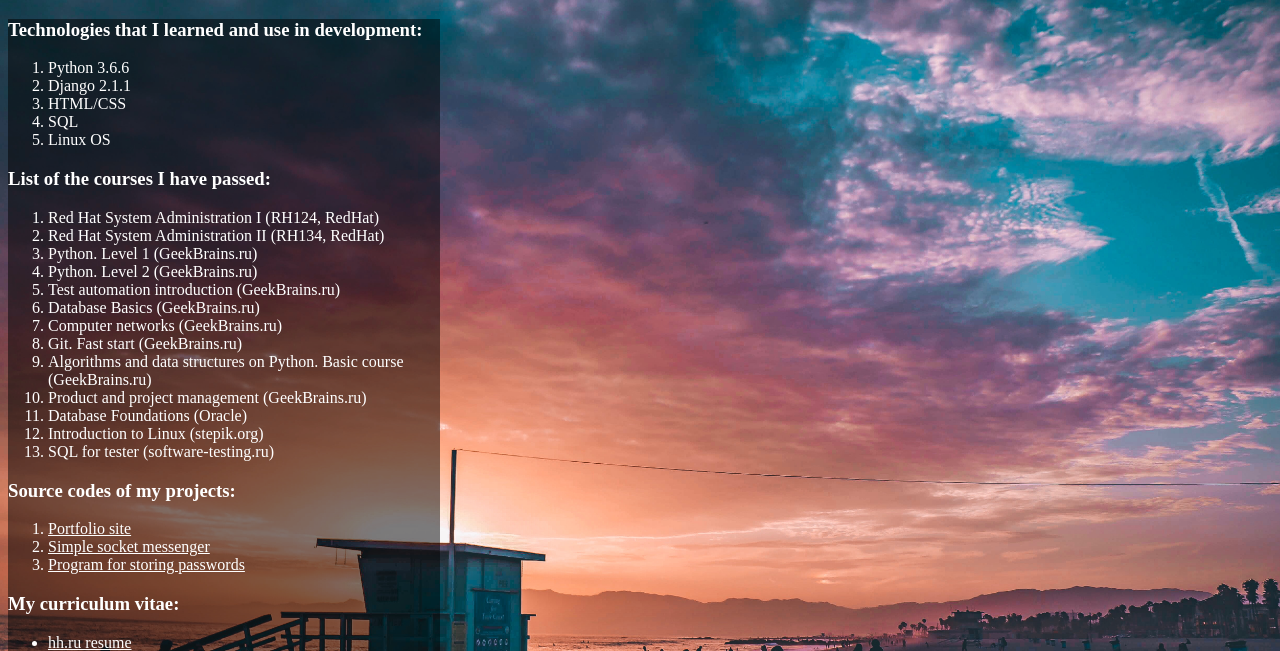
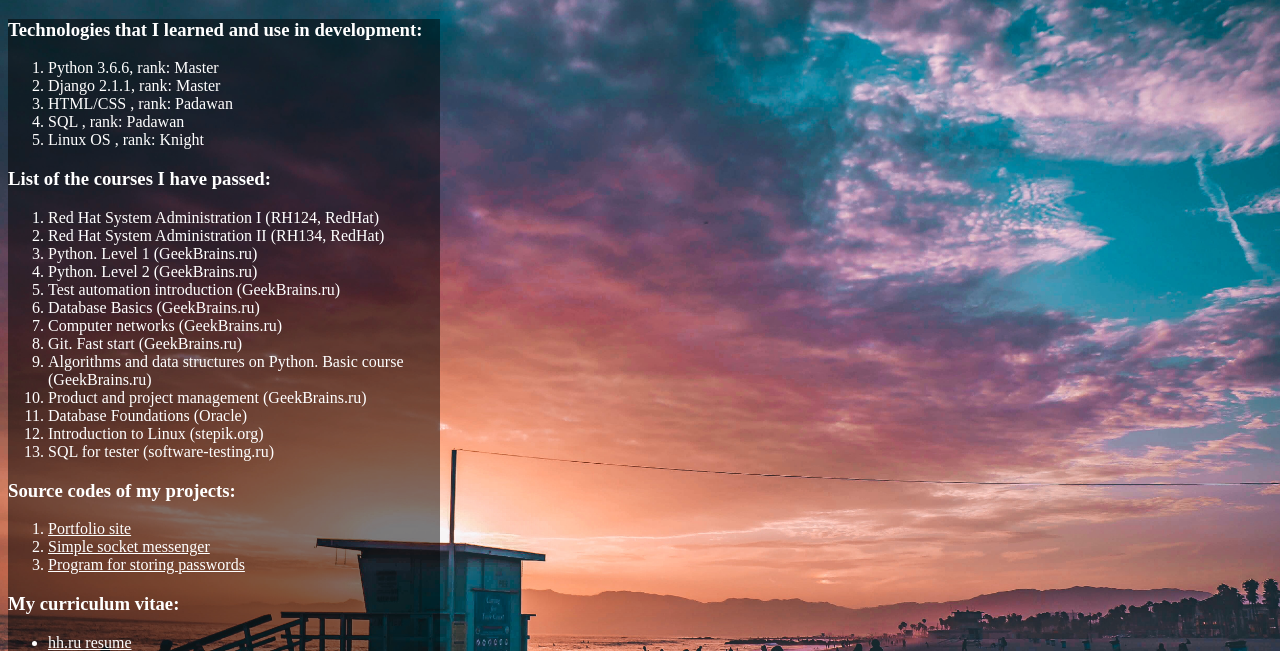
Before and after one commit to ikrugloff/business_card, a Django app: page /skills/ in a window 1280 px wide. Shown: the top 651 px of the page. Run offline with Django 3.2, Linux system fonts and the light colour scheme; data comes from the database, SQL or seed files in the repository.

Commit message:
Rank to each skill were added.

```diff
--- a/business_card/templates/skills.html
+++ b/business_card/templates/skills.html
@@ -49,7 +49,7 @@
             {% if tech_skills %} <!--cycle is convenient to display a large number of goods or pictures (for example)-->
                 <ol>
                 {% for skill in tech_skills %}
-                    <li>{{ skill }}</li>
+                    <li>{{ skill }}, rank: {{ skill.rank.name }}</li>
                 {% endfor %}
                 </ol>
             {% else %}
```
